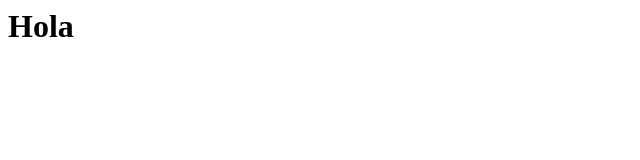
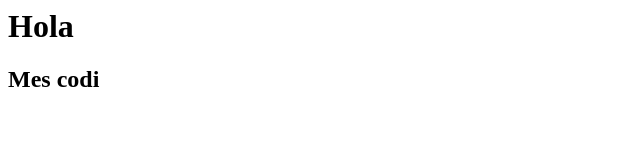
Before and after one commit to rdiasa/Proba, a plain HTML site: page index.html in a window 1280 px wide. Shown: the whole page, without its empty margins (0-640 px from the left). Drawn offline with Linux system fonts and the light colour scheme.

Commit message:
Mes codi
una linea de mes afegida

```diff
--- a/index.html
+++ b/index.html
@@ -1,3 +1,4 @@
 <html>
 	<h1>Hola</h1>
+	<h2>Mes codi</h2>
 </html>
```
